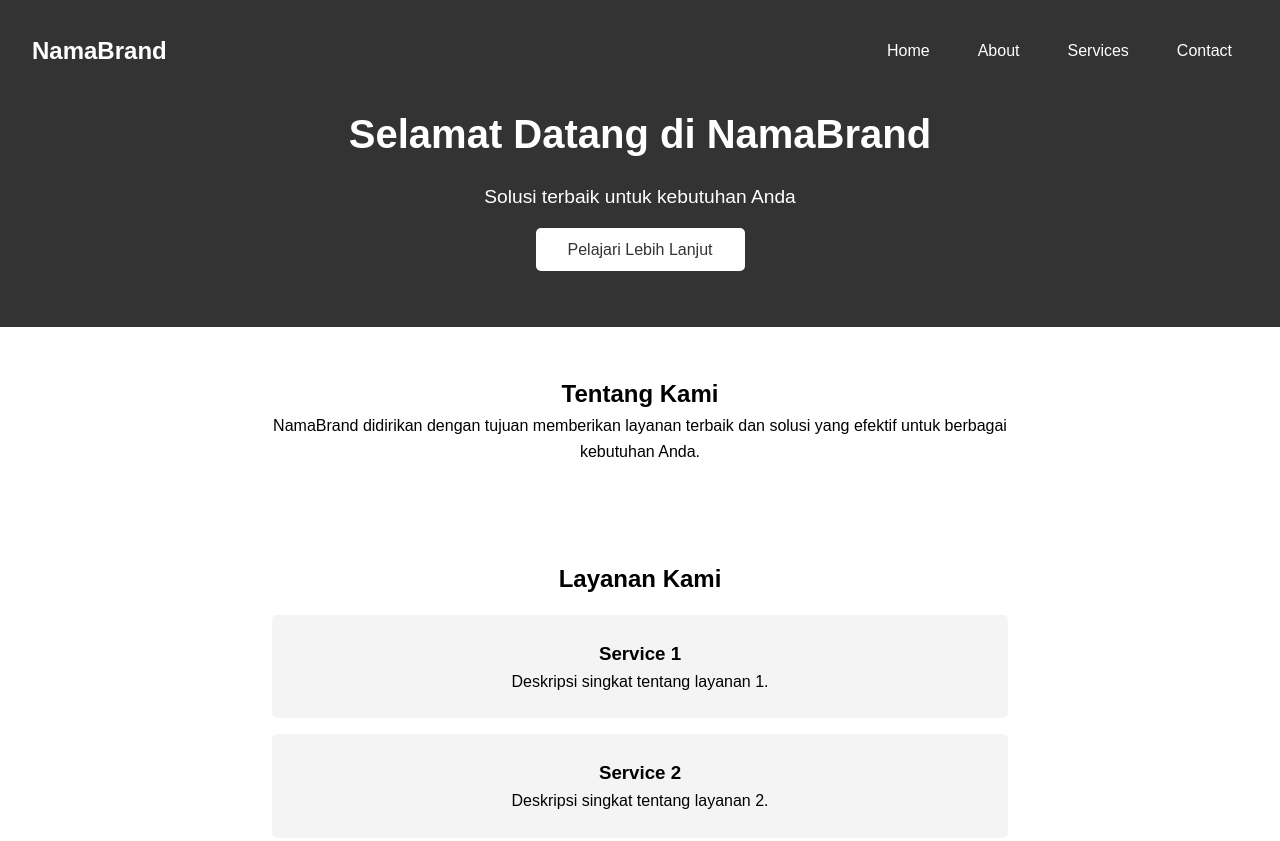
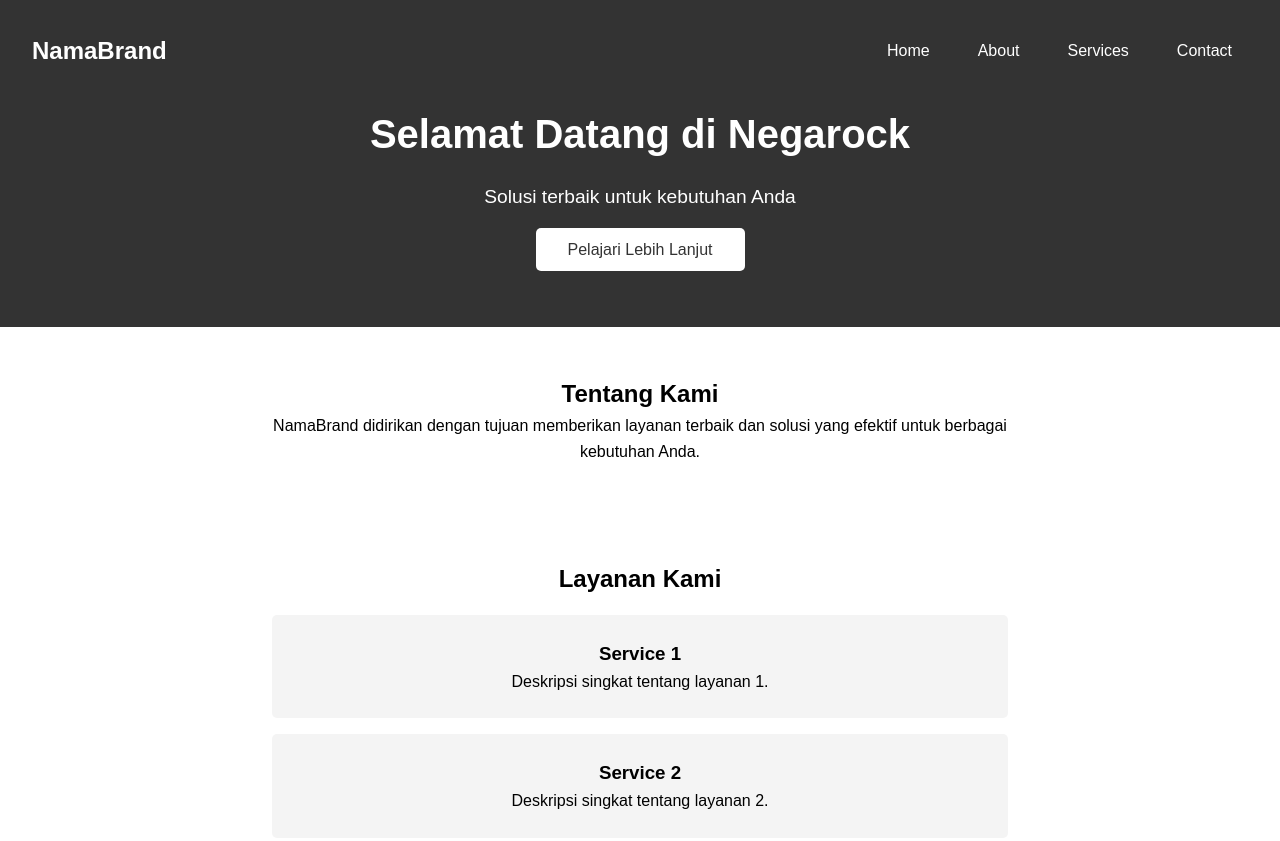
Before and after one commit to sukaarnyana/landing-Page, a website: page index.html in a window 1280 px wide. Shown: the top 841 px of the page. Drawn offline with Linux system fonts and the light colour scheme.

Commit message:
update teks

```diff
--- a/index.html
+++ b/index.html
@@ -18,7 +18,7 @@
             </ul>
         </nav>
         <div class="hero">
-            <h1>Selamat Datang di NamaBrand</h1>
+            <h1>Selamat Datang di Negarock</h1>
             <p>Solusi terbaik untuk kebutuhan Anda</p>
             <a href="#about" class="cta">Pelajari Lebih Lanjut</a>
         </div>
```
